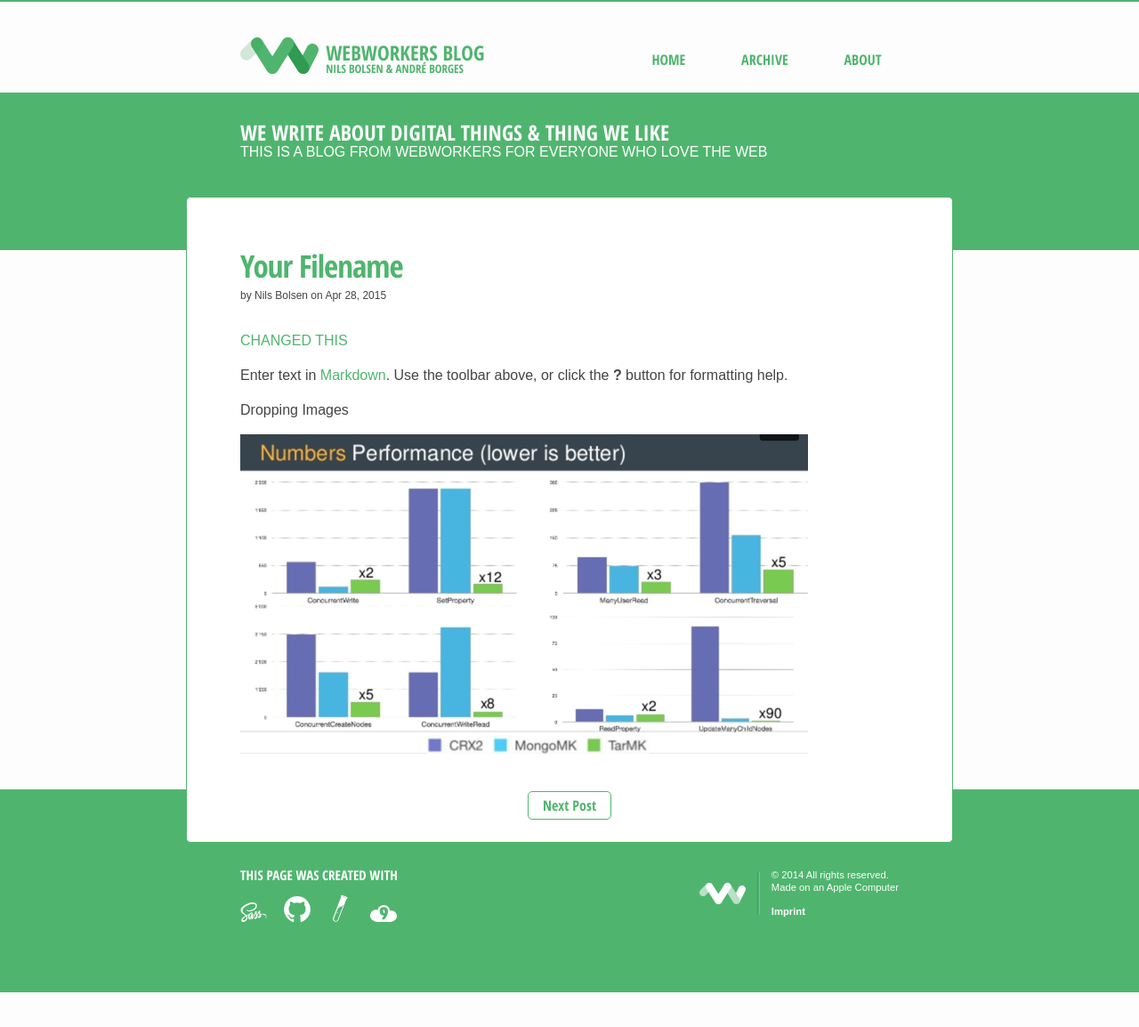
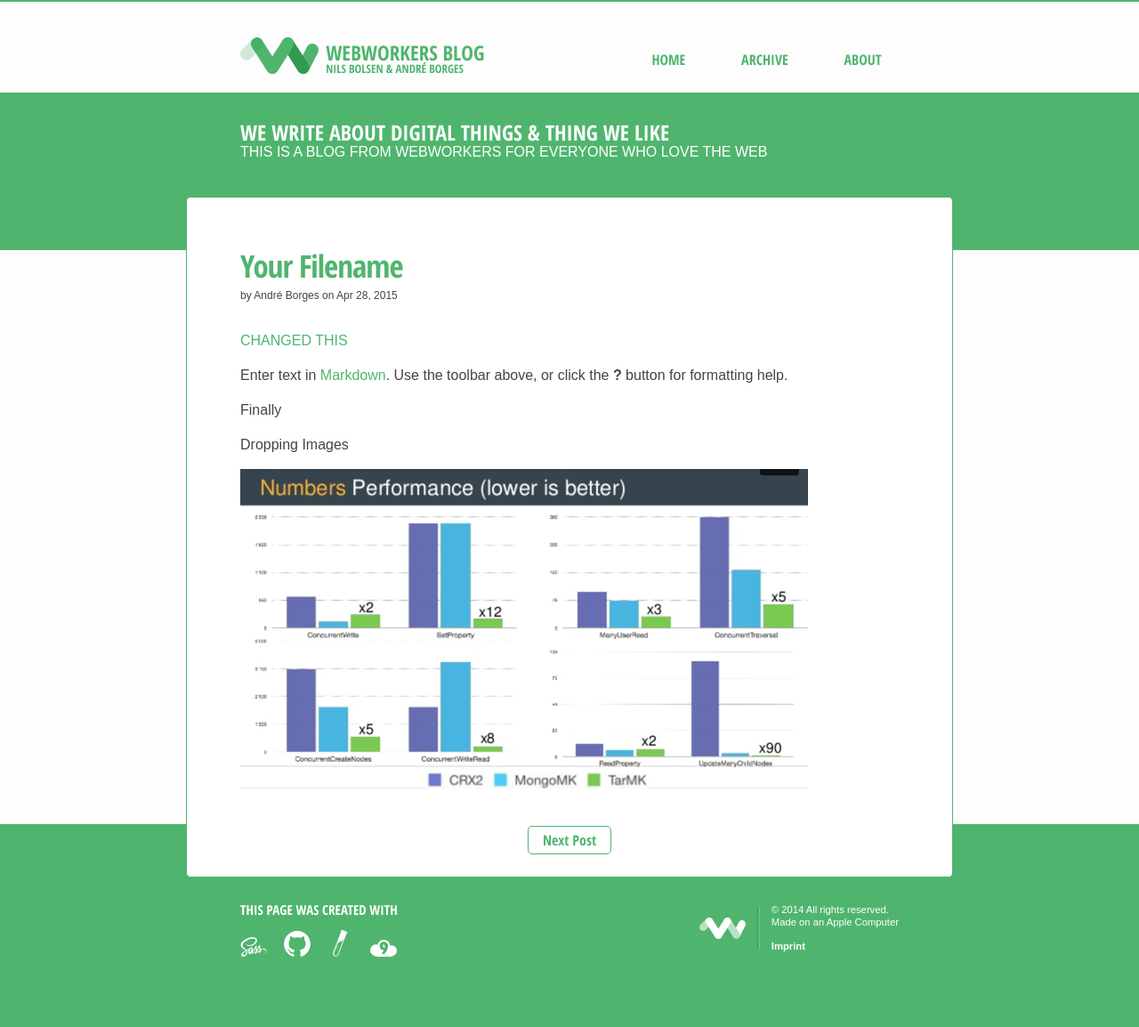
Before and after one commit to webwb/webwb.github.io, a Jekyll site: the page built from _posts/2015-04-28-your-filename.md, in a window 1280 px wide. Shown: the whole page at 89% size. Built offline with Jekyll 4.4.1, drawn with Linux system fonts in a browser that asks for light colours; before the commit the page ends 1115 px from its top, so only the background shows below that.

Commit message:
Updated 2015-04-28-your-filename.md

```diff
--- a/_posts/2015-04-28-your-filename.md
+++ b/_posts/2015-04-28-your-filename.md
@@ -3,13 +3,15 @@
 published:
   - true
   - "false"
-author: Nils Bolsen
+author: André Borges
 ---
 
 ## CHANGED THIS
 
 Enter text in [Markdown](http://daringfireball.net/projects/markdown/). Use the toolbar above, or click the **?** button for formatting help.
 
+Finally
+
 Dropping Images
 
 ![crx-mongo.png](/images/crx-mongo.png)
```
